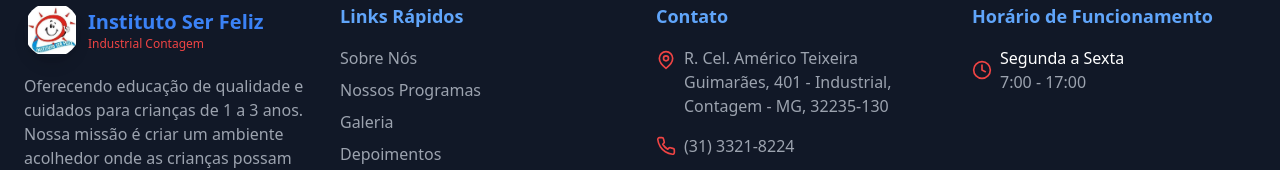
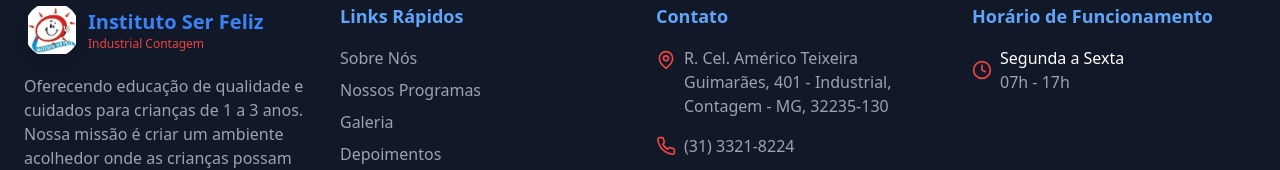
Before and after one commit to flavio92ux/instituto-vercel, a React (Vite) app: page / in a window 1280 px wide. Shown: the part 5250-5420 px from the top of the page. Built offline with nearby package versions, Linux system fonts and the light colour scheme.

Commit message:
Updated clock

```diff
--- a/src/components/Footer.tsx
+++ b/src/components/Footer.tsx
@@ -73,7 +73,7 @@ const Footer = () => {
                 <Clock size={20} className="text-red-500 mr-2 flex-shrink-0" />
                 <div>
                   <p className="text-white font-medium">Segunda a Sexta</p>
-                  <p className="text-gray-400">7:00 - 17:00</p>
+                  <p className="text-gray-400">07h - 17h</p>
                 </div>
               </li>
               {/* <li className="flex items-center mt-4">
```
